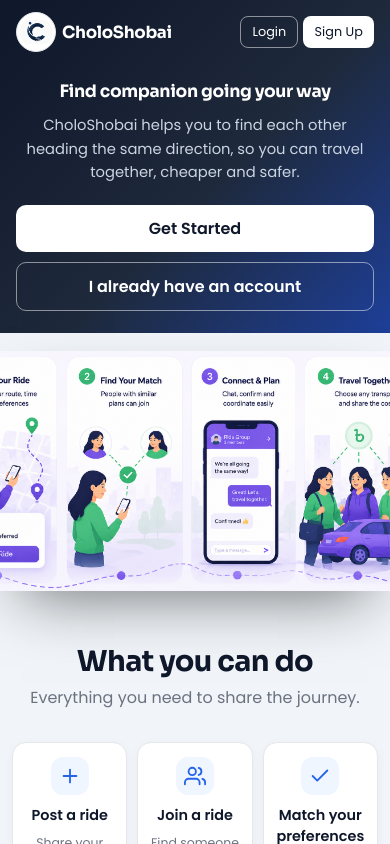
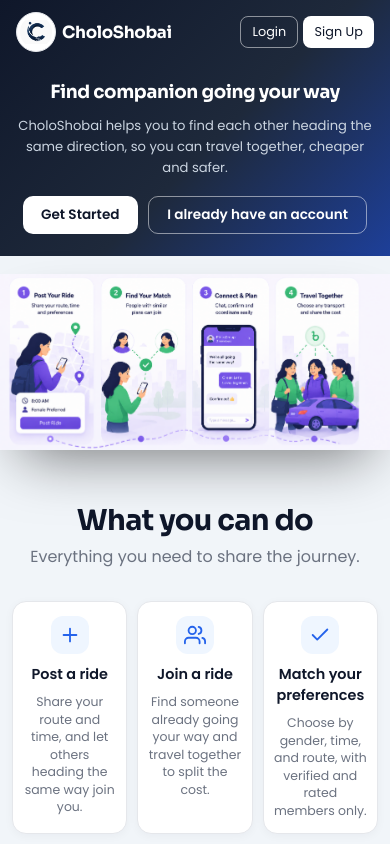
Before and after one commit to dipita-tasnim/CholoShobai, a React (Create React App) app in the folder frontend/: page /welcome in a window 390 px wide. Built offline with nearby package versions, Linux system fonts and the light colour scheme; no server answers.

Commit message:
style(landing): mobile hero polish
- Show the full hero image on mobile (remove the side cropping)
- Make the heading clearly larger than the subtext below it
- Shrink the Get Started and account buttons to content width

```diff
--- a/frontend/src/index.css
+++ b/frontend/src/index.css
@@ -1241,29 +1241,27 @@ body, html {
   .landing-hero-inner { padding: 12px 16px 22px; }
   .landing-nav { margin-bottom: 28px; }
   .landing-hero h1 {
-    font-size: clamp(0.85rem, 4.4vw, 1.45rem);
+    font-size: clamp(1rem, 4.7vw, 1.6rem);
     white-space: nowrap;
     margin-bottom: 12px;
   }
-  .landing-hero p { font-size: 0.92rem; margin-bottom: 20px; }
+  .landing-hero p { font-size: 0.82rem; margin-bottom: 18px; }
   .hero-actions { gap: 10px; }
-  .hero-actions .lp-btn-lg { width: 100%; padding: 0.7rem 1.4rem; }
-
-  /* Image becomes the bigger, full-width element on mobile, and a bit taller */
+  .hero-actions .lp-btn-lg {
+    width: auto;
+    padding: 0.5rem 1.15rem;
+    font-size: 0.85rem;
+  }
+
+  /* Full-width image on mobile, whole image shown (no cropping) */
   .hero-illustration {
     width: 100vw;
     max-width: none;
-    height: 240px;
     margin-top: 18px;
     margin-bottom: 0;
     margin-left: calc(50% - 50vw);
     margin-right: calc(50% - 50vw);
     border-radius: 0;
-  }
-  .hero-image {
-    height: 100%;
-    object-fit: cover;
-    object-position: center;
   }
 
   /* Shrink the nav so the brand, Login and Sign Up all fit in one row */
```
